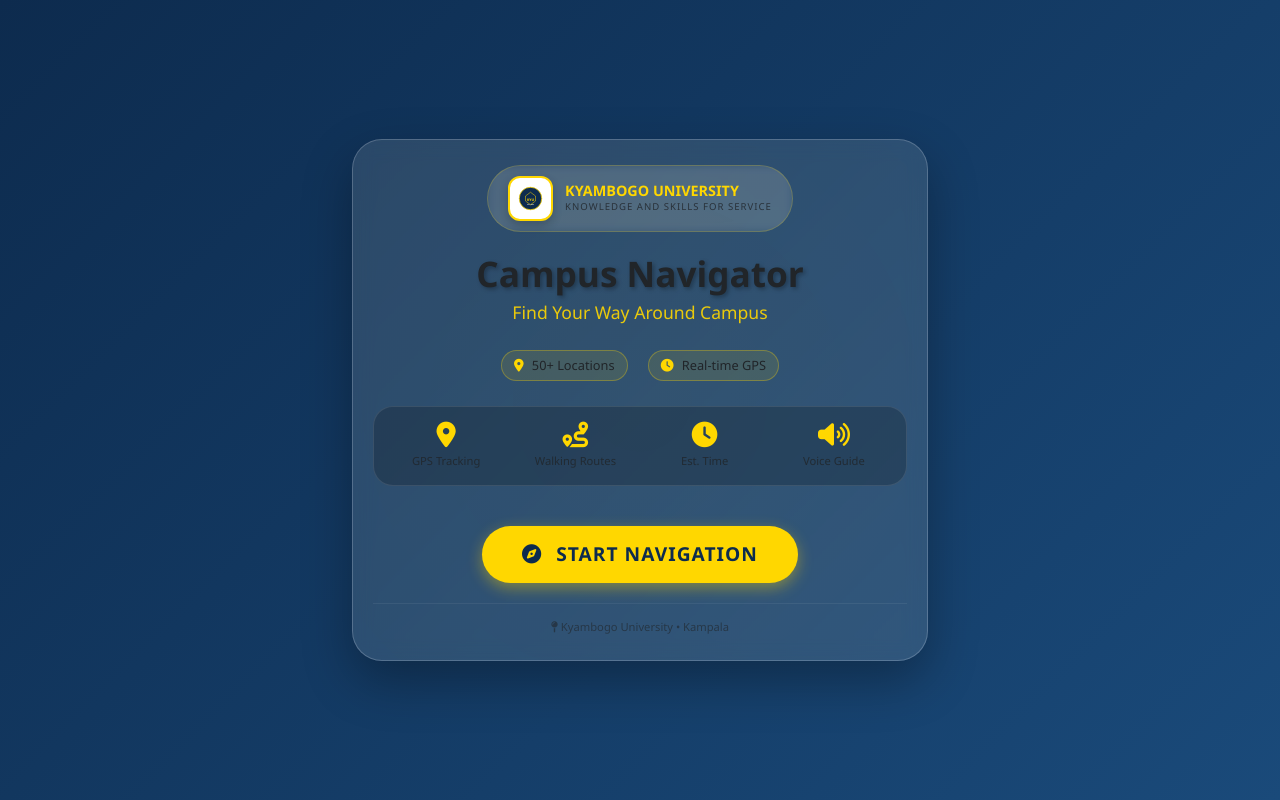
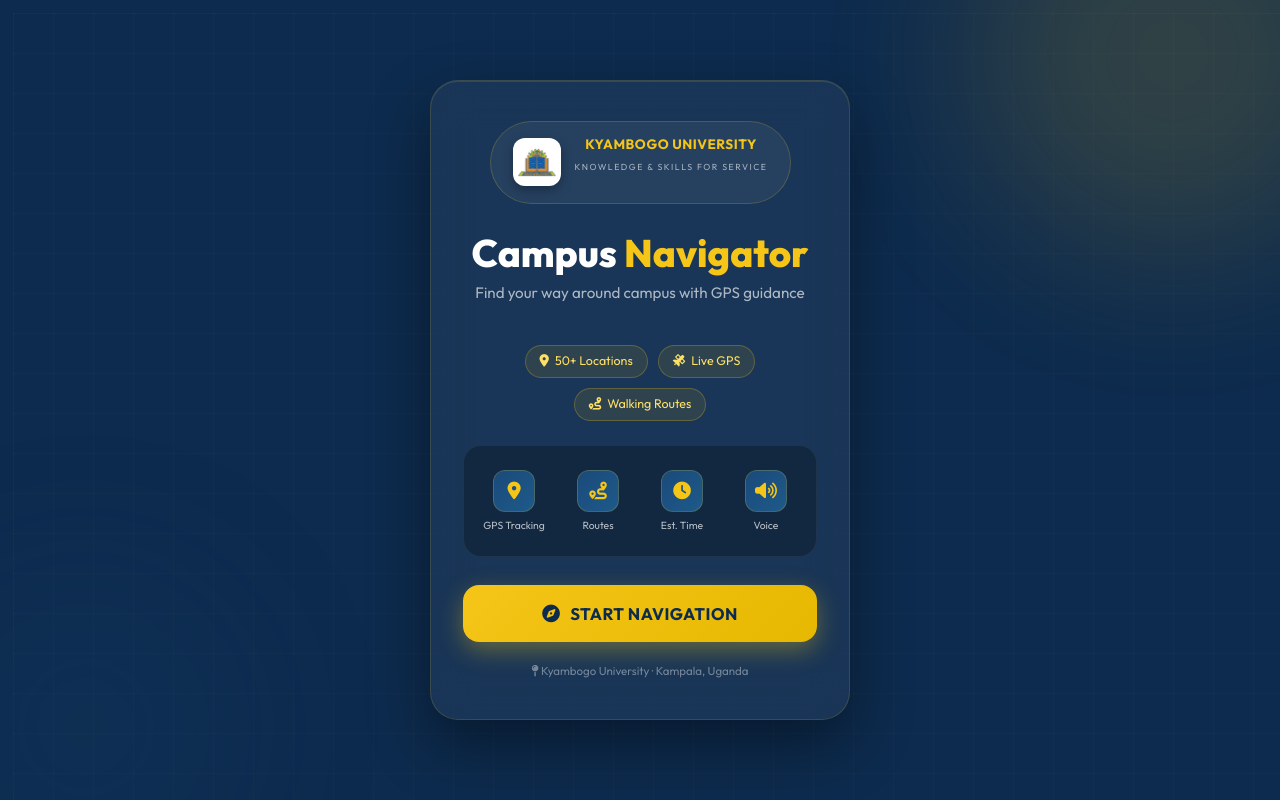
Before and after one commit to Darknet2355/uniway, a Flask app: page / in a window 1280 px wide. Run offline with Flask 2, Linux system fonts and the light colour scheme.

Commit message:
Update index.html

```diff
--- a/Campus-Navigation-System-main/templates/index.html
+++ b/Campus-Navigation-System-main/templates/index.html
@@ -2,379 +2,372 @@
 <html lang="en">
 <head>
   <meta charset="UTF-8" />
-  <meta name="viewport" content="width=device-width, initial-scale=1.0, maximum-scale=1.0, user-scalable=yes"/>
+  <meta name="viewport" content="width=device-width, initial-scale=1.0, maximum-scale=1.0"/>
   <title>Kyambogo Campus Navigator</title>
   <link href="https://cdn.jsdelivr.net/npm/bootstrap@5.3.3/dist/css/bootstrap.min.css" rel="stylesheet">
   <link rel="stylesheet" href="https://cdnjs.cloudflare.com/ajax/libs/font-awesome/6.4.0/css/all.min.css">
+  <link href="https://fonts.googleapis.com/css2?family=Outfit:wght@300;400;600;700;800&family=Sora:wght@400;600&display=swap" rel="stylesheet">
   <style>
-    * {
-      margin: 0;
-      padding: 0;
-      box-sizing: border-box;
+    :root {
+      --navy: #0d2b4e;
+      --navy-light: #1a4a7a;
+      --gold: #f5c518;
+      --gold-light: #ffe066;
+      --white: #ffffff;
     }
 
+    * { margin: 0; padding: 0; box-sizing: border-box; }
+
     body {
-      background: linear-gradient(135deg, #0d2b4e, #1a4a7a);
-      color: white;
+      background: var(--navy);
       min-height: 100vh;
       display: flex;
       align-items: center;
       justify-content: center;
-      font-family: 'Segoe UI', Tahoma, Geneva, Verdana, sans-serif;
-      padding: 15px;
+      font-family: 'Outfit', sans-serif;
+      padding: 20px;
+      position: relative;
+      overflow: hidden;
     }
 
-    .container {
-      max-width: 600px;
-      width: 100%;
-      display: flex;
-      justify-content: center;
+    /* Animated background grid */
+    body::before {
+      content: '';
+      position: fixed;
+      inset: 0;
+      background-image:
+        linear-gradient(rgba(245,197,24,0.04) 1px, transparent 1px),
+        linear-gradient(90deg, rgba(245,197,24,0.04) 1px, transparent 1px);
+      background-size: 40px 40px;
+      animation: gridMove 20s linear infinite;
+      pointer-events: none;
+    }
+
+    @keyframes gridMove {
+      0% { transform: translate(0, 0); }
+      100% { transform: translate(40px, 40px); }
+    }
+
+    /* Glowing orbs */
+    .orb {
+      position: fixed;
+      border-radius: 50%;
+      filter: blur(80px);
+      opacity: 0.15;
+      pointer-events: none;
+    }
+    .orb-1 {
+      width: 400px; height: 400px;
+      background: var(--gold);
+      top: -150px; right: -100px;
+      animation: float1 8s ease-in-out infinite;
+    }
+    .orb-2 {
+      width: 300px; height: 300px;
+      background: var(--navy-light);
+      bottom: -100px; left: -80px;
+      animation: float2 10s ease-in-out infinite;
+    }
+
+    @keyframes float1 {
+      0%, 100% { transform: translate(0, 0) scale(1); }
+      50% { transform: translate(-30px, 20px) scale(1.1); }
+    }
+    @keyframes float2 {
+      0%, 100% { transform: translate(0, 0) scale(1); }
+      50% { transform: translate(20px, -30px) scale(1.05); }
     }
 
     .card {
-      background: rgba(255, 255, 255, 0.1);
-      backdrop-filter: blur(10px);
-      border-radius: 30px;
-      padding: 25px 20px;
-      box-shadow: 0 20px 50px rgba(0, 0, 0, 0.3);
-      border: 1px solid rgba(255, 255, 255, 0.2);
+      background: rgba(255,255,255,0.05);
+      backdrop-filter: blur(20px);
+      -webkit-backdrop-filter: blur(20px);
+      border-radius: 28px;
+      padding: 40px 32px;
+      border: 1px solid rgba(245,197,24,0.15);
+      box-shadow: 0 25px 60px rgba(0,0,0,0.4), inset 0 1px 0 rgba(255,255,255,0.1);
       text-align: center;
+      max-width: 420px;
+      width: 100%;
       position: relative;
-      overflow: hidden;
-      width: 100%;
+      z-index: 10;
+      animation: fadeUp 0.7s ease both;
     }
 
-    /* Decorative background */
-    .card::before {
-      content: '';
-      position: absolute;
-      top: -50%;
-      right: -50%;
-      width: 200%;
-      height: 200%;
-      background: radial-gradient(circle, rgba(255,215,0,0.03) 0%, transparent 70%);
-      z-index: 0;
+    @keyframes fadeUp {
+      from { opacity: 0; transform: translateY(30px); }
+      to   { opacity: 1; transform: translateY(0); }
     }
 
-    .logo-section {
-      position: relative;
-      z-index: 1;
+    /* Logo */
+    .logo-wrap {
       display: flex;
       align-items: center;
       justify-content: center;
-      gap: 12px;
-      margin: 0 auto 20px;
-      background: rgba(255, 255, 255, 0.05);
-      padding: 10px 20px;
-      border-radius: 50px;
-      border: 1px solid rgba(255, 215, 0, 0.2);
-      backdrop-filter: blur(5px);
+      gap: 14px;
+      margin-bottom: 28px;
+      padding: 14px 22px;
+      background: rgba(255,255,255,0.06);
+      border-radius: 60px;
+      border: 1px solid rgba(245,197,24,0.2);
       width: fit-content;
-      max-width: 100%;
+      margin-left: auto;
+      margin-right: auto;
+      animation: fadeUp 0.7s 0.1s ease both;
+      opacity: 0;
     }
 
-    .university-logo {
-      width: 45px;
-      height: 45px;
+    .logo-img {
+      width: 48px;
+      height: 48px;
+      border-radius: 12px;
       background: white;
+      display: flex;
+      align-items: center;
+      justify-content: center;
+      padding: 4px;
+      box-shadow: 0 4px 12px rgba(0,0,0,0.3);
+      flex-shrink: 0;
+      overflow: hidden;
+    }
+
+    .logo-img img {
+      width: 100%;
+      height: 100%;
+      object-fit: contain;
+    }
+
+    .logo-text h3 {
+      font-size: 0.85rem;
+      font-weight: 700;
+      color: var(--gold);
+      letter-spacing: 0.5px;
+      line-height: 1.2;
+    }
+
+    .logo-text p {
+      font-size: 0.55rem;
+      color: rgba(255,255,255,0.6);
+      letter-spacing: 1.5px;
+      text-transform: uppercase;
+      margin-top: 2px;
+    }
+
+    /* Main title */
+    .title-section {
+      animation: fadeUp 0.7s 0.2s ease both;
+      opacity: 0;
+      margin-bottom: 24px;
+    }
+
+    h1 {
+      font-size: 2.4rem;
+      font-weight: 800;
+      color: white;
+      line-height: 1.1;
+      margin-bottom: 8px;
+    }
+
+    h1 span {
+      color: var(--gold);
+    }
+
+    .subtitle {
+      font-size: 0.95rem;
+      color: rgba(255,255,255,0.65);
+      font-weight: 400;
+    }
+
+    /* Stats row */
+    .stats-row {
+      display: flex;
+      justify-content: center;
+      gap: 10px;
+      margin-bottom: 24px;
+      flex-wrap: wrap;
+      animation: fadeUp 0.7s 0.3s ease both;
+      opacity: 0;
+    }
+
+    .stat-pill {
+      background: rgba(245,197,24,0.1);
+      border: 1px solid rgba(245,197,24,0.25);
+      color: var(--gold-light);
+      padding: 6px 14px;
+      border-radius: 30px;
+      font-size: 0.78rem;
+      font-weight: 500;
+      display: flex;
+      align-items: center;
+      gap: 6px;
+    }
+
+    /* Feature grid */
+    .features {
+      display: grid;
+      grid-template-columns: repeat(4, 1fr);
+      gap: 8px;
+      margin-bottom: 28px;
+      background: rgba(0,0,0,0.25);
+      border-radius: 18px;
+      padding: 16px 12px;
+      border: 1px solid rgba(255,255,255,0.06);
+      animation: fadeUp 0.7s 0.4s ease both;
+      opacity: 0;
+    }
+
+    .feat {
+      text-align: center;
+      padding: 8px 4px;
+    }
+
+    .feat-icon {
+      width: 42px;
+      height: 42px;
+      background: linear-gradient(135deg, var(--navy-light), #1e5a8a);
       border-radius: 12px;
       display: flex;
       align-items: center;
       justify-content: center;
-      padding: 8px;
-      box-shadow: 0 4px 10px rgba(0, 0, 0, 0.2);
-      border: 2px solid #ffd700;
-      flex-shrink: 0;
+      margin: 0 auto 8px;
+      border: 1px solid rgba(245,197,24,0.2);
     }
 
-    .university-logo svg {
-      width: 100%;
-      height: 100%;
+    .feat-icon i {
+      color: var(--gold);
+      font-size: 1.1rem;
     }
 
-    .logo-text-section {
-      text-align: left;
+    .feat span {
+      display: block;
+      font-size: 0.65rem;
+      color: rgba(255,255,255,0.7);
+      font-weight: 500;
+      line-height: 1.2;
     }
 
-    .logo-main-text {
-      font-size: 0.9rem;
-      font-weight: 600;
-      color: #ffd700;
-      line-height: 1.2;
-      white-space: nowrap;
+    /* CTA button */
+    .btn-start {
+      display: inline-flex;
+      align-items: center;
+      justify-content: center;
+      gap: 10px;
+      width: 100%;
+      padding: 16px 32px;
+      background: linear-gradient(135deg, var(--gold), #e6b800);
+      color: var(--navy);
+      border: none;
+      border-radius: 16px;
+      font-family: 'Outfit', sans-serif;
+      font-size: 1.05rem;
+      font-weight: 700;
+      text-decoration: none;
+      letter-spacing: 0.5px;
+      transition: all 0.3s ease;
+      box-shadow: 0 8px 24px rgba(245,197,24,0.35);
+      animation: fadeUp 0.7s 0.5s ease both;
+      opacity: 0;
+      position: relative;
+      overflow: hidden;
     }
 
-    .logo-sub-text {
-      font-size: 0.6rem;
-      opacity: 0.8;
-      letter-spacing: 1px;
-      text-transform: uppercase;
-      white-space: nowrap;
-    }
-
-    .content-section {
-      position: relative;
-      z-index: 1;
-    }
-
-    h1 {
-      font-size: 2.2rem;
-      font-weight: 700;
-      margin-bottom: 5px;
-      text-shadow: 2px 2px 4px rgba(0, 0, 0, 0.3);
-    }
-
-    .subtitle {
-      font-size: 1.1rem;
-      margin-bottom: 25px;
-      opacity: 0.9;
-      color: #ffd700;
-    }
-
-    .features {
-      display: flex;
-      justify-content: center;
-      gap: 15px;
-      margin: 25px 0;
-      flex-wrap: wrap;
-      background: rgba(0, 0, 0, 0.2);
-      padding: 15px;
-      border-radius: 20px;
-      border: 1px solid rgba(255, 255, 255, 0.1);
-    }
-
-    .feature-item {
-      text-align: center;
-      flex: 1;
-      min-width: 70px;
-    }
-
-    .feature-item i {
-      font-size: 1.6rem;
-      color: #ffd700;
-      margin-bottom: 5px;
-    }
-
-    .feature-item span {
-      display: block;
-      font-size: 0.7rem;
-      opacity: 0.8;
-    }
-
-    .btn-start {
-      padding: 14px 40px;
-      font-size: 1.2rem;
-      border-radius: 50px;
-      transition: all 0.3s ease;
-      background: #ffd700;
-      color: #0d2b4e;
-      border: none;
-      font-weight: 600;
-      text-transform: uppercase;
-      letter-spacing: 1px;
-      margin: 15px auto 0;
-      box-shadow: 0 5px 15px rgba(255, 215, 0, 0.4);
-      position: relative;
-      z-index: 1;
-      display: inline-block;
-      width: auto;
-      min-width: 250px;
+    .btn-start::before {
+      content: '';
+      position: absolute;
+      inset: 0;
+      background: linear-gradient(135deg, rgba(255,255,255,0.2), transparent);
+      opacity: 0;
+      transition: opacity 0.3s;
     }
 
     .btn-start:hover {
       transform: translateY(-3px);
-      box-shadow: 0 8px 25px rgba(255, 215, 0, 0.6);
-      background: #ffed4a;
+      box-shadow: 0 14px 35px rgba(245,197,24,0.5);
+      color: var(--navy);
+    }
+
+    .btn-start:hover::before {
+      opacity: 1;
     }
 
     .btn-start i {
-      margin-right: 8px;
+      font-size: 1.1rem;
     }
 
     .footer-note {
       margin-top: 20px;
-      font-size: 0.7rem;
-      opacity: 0.6;
-      position: relative;
-      z-index: 1;
-      padding-top: 15px;
-      border-top: 1px solid rgba(255, 255, 255, 0.1);
+      font-size: 0.72rem;
+      color: rgba(255,255,255,0.4);
+      animation: fadeUp 0.7s 0.6s ease both;
+      opacity: 0;
     }
 
-    .stats-badge {
-      display: flex;
-      justify-content: center;
-      gap: 20px;
-      margin: 15px 0;
-      font-size: 0.8rem;
-      flex-wrap: wrap;
-    }
-
-    .stats-badge span {
-      background: rgba(255, 215, 0, 0.1);
-      padding: 5px 12px;
-      border-radius: 20px;
-      border: 1px solid rgba(255, 215, 0, 0.3);
-    }
-
-    .stats-badge i {
-      color: #ffd700;
-      margin-right: 5px;
-    }
-
-    /* Mobile Specific */
-    @media (max-width: 480px) {
-      body {
-        padding: 10px;
-      }
-
-      .card {
-        padding: 20px 15px;
-      }
-
-      .logo-section {
-        padding: 8px 15px;
-        gap: 10px;
-        margin: 0 auto 15px;
-      }
-
-      .university-logo {
-        width: 38px;
-        height: 38px;
-        padding: 6px;
-      }
-
-      .logo-main-text {
-        font-size: 0.8rem;
-      }
-
-      .logo-sub-text {
-        font-size: 0.5rem;
-      }
-
-      h1 {
-        font-size: 1.6rem;
-      }
-
-      .subtitle {
-        font-size: 0.9rem;
-        margin-bottom: 20px;
-      }
-
-      .features {
-        padding: 12px;
-        gap: 8px;
-        margin: 20px 0;
-      }
-
-      .feature-item i {
-        font-size: 1.3rem;
-      }
-
-      .feature-item span {
-        font-size: 0.65rem;
-      }
-
-      .btn-start {
-        padding: 12px 25px;
-        font-size: 1rem;
-        min-width: 200px;
-      }
-
-      .stats-badge {
-        gap: 10px;
-        font-size: 0.7rem;
-      }
-
-      .stats-badge span {
-        padding: 4px 10px;
-      }
-    }
-
-    /* Small phones */
-    @media (max-width: 360px) {
-      h1 {
-        font-size: 1.4rem;
-      }
-
-      .logo-section {
-        padding: 6px 12px;
-      }
-
-      .university-logo {
-        width: 32px;
-        height: 32px;
-        padding: 5px;
-      }
-
-      .logo-main-text {
-        font-size: 0.7rem;
-      }
-
-      .btn-start {
-        min-width: 180px;
-        font-size: 0.9rem;
-        padding: 10px 20px;
-      }
+    /* Responsive */
+    @media (max-width: 420px) {
+      .card { padding: 28px 20px; }
+      h1 { font-size: 1.9rem; }
+      .features { grid-template-columns: repeat(4, 1fr); gap: 6px; }
+      .feat-icon { width: 36px; height: 36px; }
+      .feat-icon i { font-size: 0.95rem; }
     }
   </style>
 </head>
 <body>
-  <div class="container">
+  <div class="orb orb-1"></div>
+  <div class="orb orb-2"></div>
+
   <div class="card">
-      <!-- Logo Section - Perfectly Centered -->
-      <div class="logo-section">
-        <div class="university-logo">
-          <svg viewBox="0 0 100 100">
+    <div class="logo-wrap">
+      <div class="logo-img">
+        <img src="/static/logo.png" alt="KYU Logo" onerror="this.style.display='none';this.nextElementSibling.style.display='flex'">
+        <svg viewBox="0 0 100 100" style="display:none;width:100%;height:100%">
           <circle cx="50" cy="50" r="45" fill="#0d2b4e" stroke="#ffd700" stroke-width="3"/>
-            <text x="50" y="58" text-anchor="middle" fill="#ffd700" font-size="14" font-weight="bold">KYU</text>
-            <text x="50" y="75" text-anchor="middle" fill="white" font-size="6" font-weight="bold">EST. 2003</text>
-            <path d="M30 40 L50 25 L70 40 L70 60 L50 75 L30 60 Z" fill="none" stroke="#ffd700" stroke-width="2"/>
+          <text x="50" y="56" text-anchor="middle" fill="#ffd700" font-size="16" font-weight="bold" font-family="Arial">KYU</text>
         </svg>
       </div>
-        <div class="logo-text-section">
-          <div class="logo-main-text">KYAMBOGO UNIVERSITY</div>
-          <div class="logo-sub-text">KNOWLEDGE AND SKILLS FOR SERVICE</div>
+      <div class="logo-text">
+        <h3>KYAMBOGO UNIVERSITY</h3>
+        <p>Knowledge &amp; Skills for Service</p>
       </div>
     </div>
 
-      <!-- Content Section -->
-      <div class="content-section">
-        <h1>Campus Navigator</h1>
-        <div class="subtitle">Find Your Way Around Campus</div>
+    <div class="title-section">
+      <h1>Campus <span>Navigator</span></h1>
+      <p class="subtitle">Find your way around campus with GPS guidance</p>
+    </div>
 
-        <div class="stats-badge">
-          <span><i class="fas fa-map-marker-alt"></i> 50+ Locations</span>
-          <span><i class="fas fa-clock"></i> Real-time GPS</span>
+    <div class="stats-row">
+      <span class="stat-pill"><i class="fas fa-map-marker-alt"></i> 50+ Locations</span>
+      <span class="stat-pill"><i class="fas fa-satellite"></i> Live GPS</span>
+      <span class="stat-pill"><i class="fas fa-route"></i> Walking Routes</span>
     </div>
 
     <div class="features">
-          <div class="feature-item">
-            <i class="fas fa-location-dot"></i>
+      <div class="feat">
+        <div class="feat-icon"><i class="fas fa-location-dot"></i></div>
         <span>GPS Tracking</span>
       </div>
-          <div class="feature-item">
-            <i class="fas fa-route"></i>
-            <span>Walking Routes</span>
+      <div class="feat">
+        <div class="feat-icon"><i class="fas fa-route"></i></div>
+        <span>Routes</span>
       </div>
-          <div class="feature-item">
-            <i class="fas fa-clock"></i>
+      <div class="feat">
+        <div class="feat-icon"><i class="fas fa-clock"></i></div>
         <span>Est. Time</span>
       </div>
-          <div class="feature-item">
-            <i class="fas fa-volume-up"></i>
-            <span>Voice Guide</span>
+      <div class="feat">
+        <div class="feat-icon"><i class="fas fa-volume-up"></i></div>
+        <span>Voice</span>
       </div>
     </div>
 
-        <a href="/home" class="btn btn-start">
-          <i class="fas fa-compass"></i> START NAVIGATION
+    <a href="/home" class="btn-start">
+      <i class="fas fa-compass"></i>
+      START NAVIGATION
     </a>
 
     <div class="footer-note">
-          <i class="fas fa-map-pin"></i> Kyambogo University • Kampala
-        </div>
-      </div>
+      <i class="fas fa-map-pin"></i> Kyambogo University · Kampala, Uganda
     </div>
   </div>
 </body>
```
Lines whose indentation alone changed are shown as unchanged.
